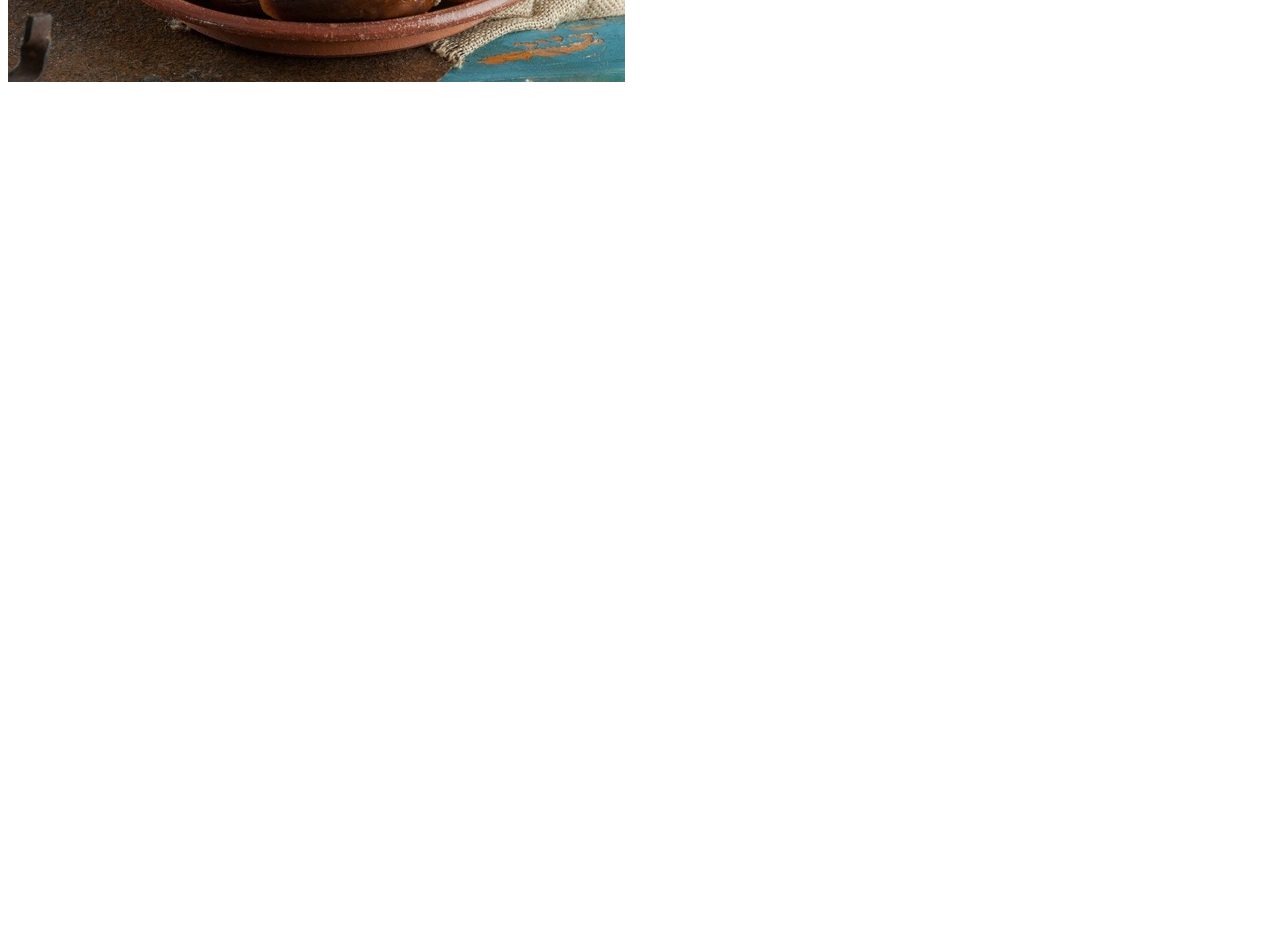
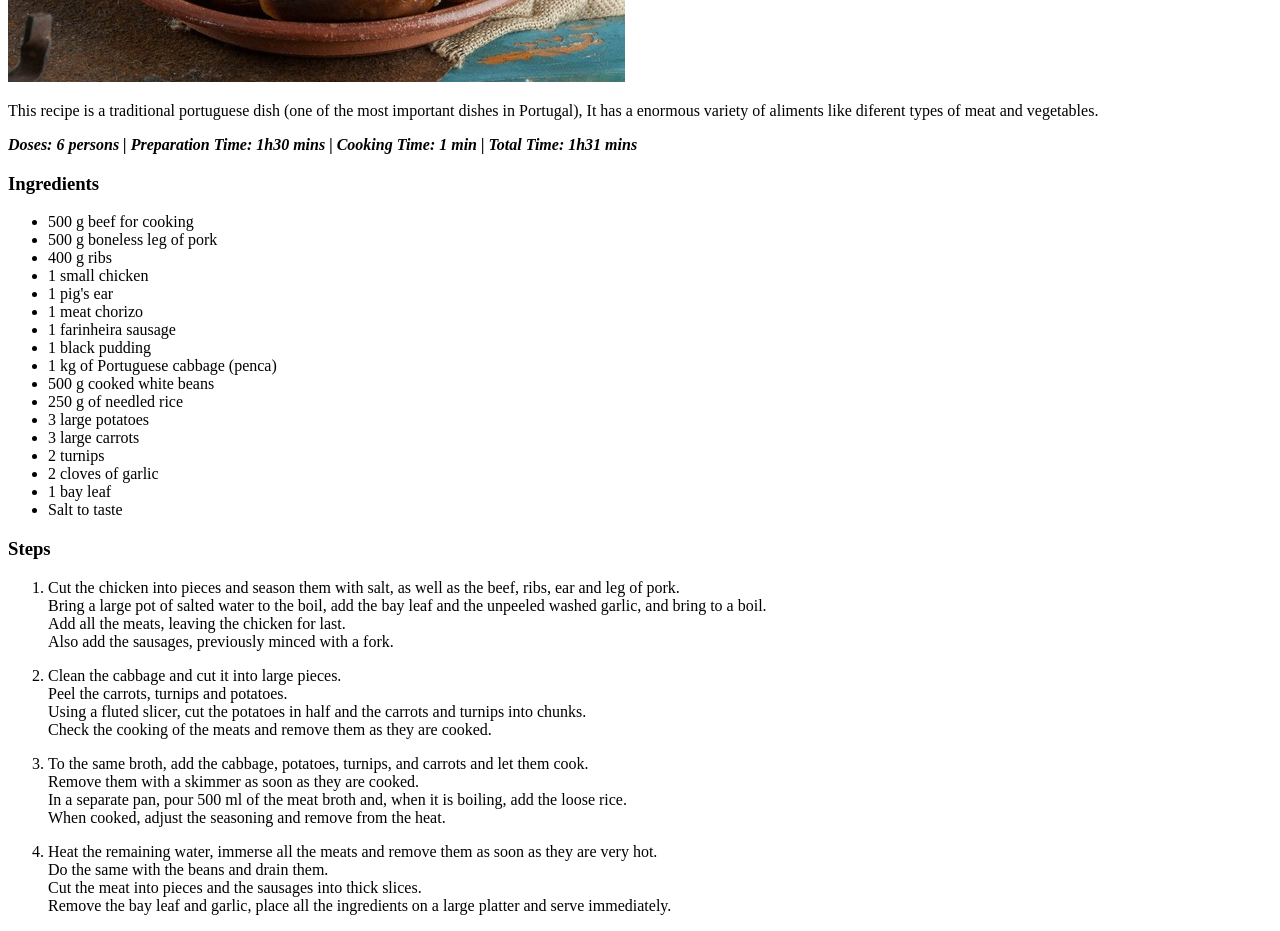
Before and after one commit to Mini211279/odin-recipes, a plain HTML site: page recipes/cozido_portuguesa.html in a window 1280 px wide. Shown: the part 380-1311 px from the top of the page. Before the commit the page ends 800 px from the top, so only its background shows below. Drawn offline with Linux system fonts and the light colour scheme.

Commit message:
Receita: Cozido, acabado

```diff
--- a/recipes/cozido_portuguesa.html
+++ b/recipes/cozido_portuguesa.html
@@ -8,7 +8,37 @@
 </head>
 <body>
  <p><h1>Cozido à Portuguesa</h1></p>
- <img src = "../img/cozido_a_portuguesa.jpg", alt="Cozido à portuguesa">
+ <p><img src = "../img/cozido_a_portuguesa.jpg", alt="Cozido à portuguesa"></p>
+ <p>This recipe is a traditional portuguese dish (one of the most important dishes in Portugal), It has a enormous variety of aliments like diferent types of meat and vegetables.</p>
+ <p><em><strong>Doses: 6 persons |   Preparation Time: 1h30 mins   | Cooking Time: 1 min   |   Total Time: 1h31 mins</strong></em></p>
 
+ <p><h3>Ingredients</h3></p>
+ <p><ul>
+    <li>500 g beef for cooking</li>
+    <li>500 g boneless leg of pork</li>
+    <li>400 g ribs</li>
+    <li>1 small chicken</li>
+    <li>1 pig's ear</li>
+    <li>1 meat chorizo</li>
+    <li>1 farinheira sausage</li>
+    <li>1 black pudding</li>
+    <li>1 kg of Portuguese cabbage (penca)</li>
+    <li>500 g cooked white beans</li>
+    <li>250 g of needled rice</li>
+    <li>3 large potatoes</li>
+    <li>3 large carrots</li>
+    <li>2 turnips</li>
+    <li>2 cloves of garlic</li>
+    <li>1 bay leaf</li>
+    <li>Salt to taste</li>
+ </ul></p>
+
+ <p><h3>Steps</h3></p>
+<p><ol>
+    <p><li>Cut the chicken into pieces and season them with salt, as well as the beef, ribs, ear and leg of pork.</br>Bring a large pot of salted water to the boil, add the bay leaf and the unpeeled washed garlic, and bring to a boil.</br>Add all the meats, leaving the chicken for last.</br>Also add the sausages, previously minced with a fork.</li></p>
+    <p><li>Clean the cabbage and cut it into large pieces.</br>Peel the carrots, turnips and potatoes.</br>Using a fluted slicer, cut the potatoes in half and the carrots and turnips into chunks.</br>Check the cooking of the meats and remove them as they are cooked.</li></p>
+    <p><li>To the same broth, add the cabbage, potatoes, turnips, and carrots and let them cook.</br>Remove them with a skimmer as soon as they are cooked.</br>In a separate pan, pour 500 ml of the meat broth and, when it is boiling, add the loose rice.</br>When cooked, adjust the seasoning and remove from the heat.</li></p>
+    <p><li>Heat the remaining water, immerse all the meats and remove them as soon as they are very hot.</br>Do the same with the beans and drain them.</br>Cut the meat into pieces and the sausages into thick slices.</br>Remove the bay leaf and garlic, place all the ingredients on a large platter and serve immediately.</li></p>
+</ol></p>
 </body>
 </html>
```
